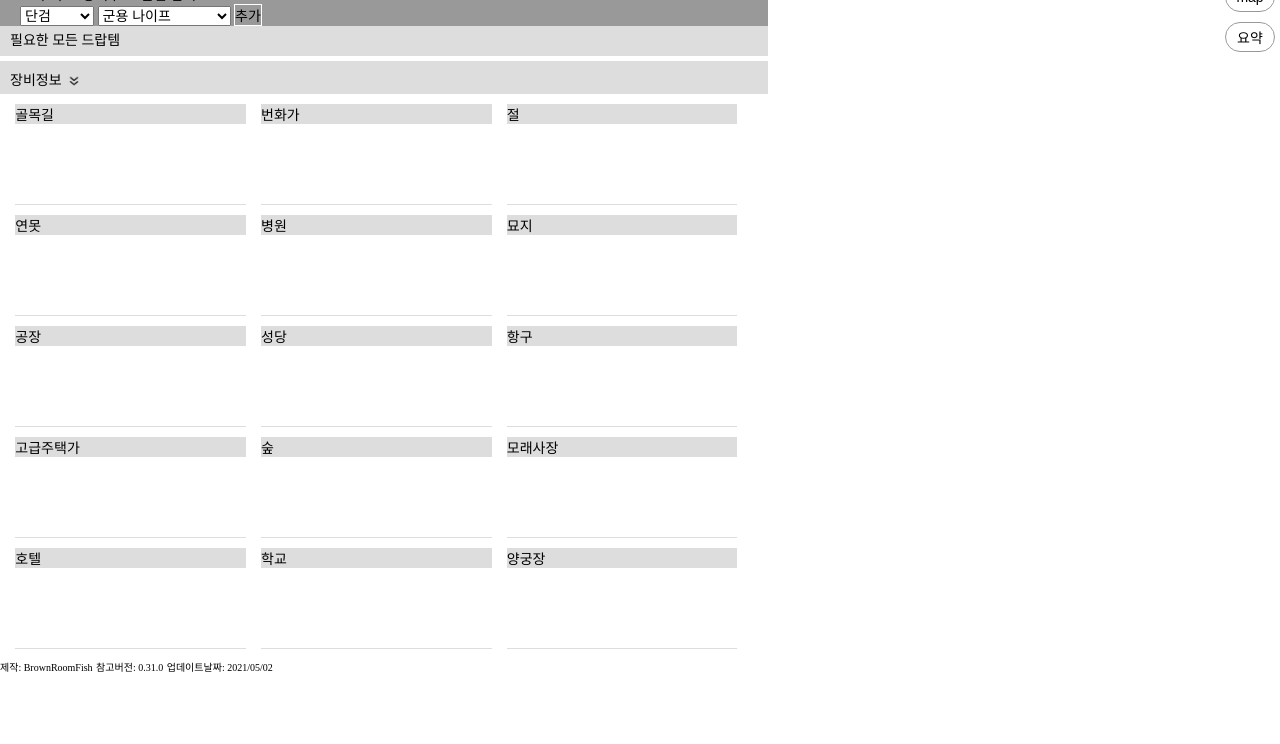
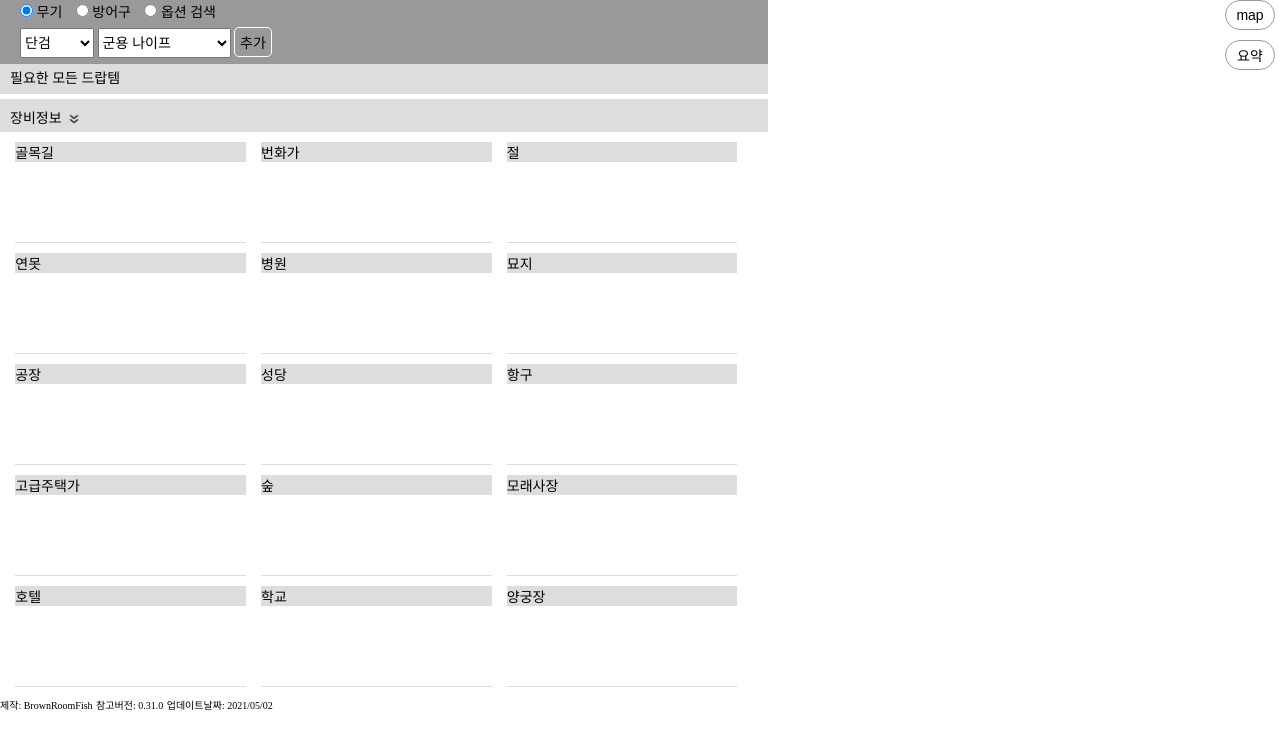
Before and after one commit to 94chl/00RK, a website: page index.html in a window 1280 px wide. Shown: the part 56-800 px from the top of the page. Drawn offline with Linux system fonts and the light colour scheme.

Commit message:
Update common.css

```diff
--- a/css/common.css
+++ b/css/common.css
@@ -37,10 +37,15 @@ body {
 
 .addBtn {
   border: 1px solid #fff;
+  height: 30px;
+  border-radius: 5px;
+  padding: 0 5px;
 }
 
 .delBtn {
   border: 1px solid #000;
+  border-radius: 15px;
+  padding: 5px;
 }
 
 #headerWrap {
@@ -56,6 +61,8 @@ body {
   background: #ddd;
   font-weight: bold;
   font-size: 2em;
+  height: 50px;
+  line-height: 50px;
   border-left:1px solid #999;
   border-bottom:1px solid #999;
 }
@@ -149,15 +156,28 @@ body {
 
 
 #equipSelect {
-  margin-top: 40px;
+  margin-top: 50px;
+  height: 70px;
 }
 
 .selectCategory {
-  height:3em;
+  height:100%;
   box-sizing: border-box;
   padding: 0 20px;
   background: #999;
   position: relative;
+}
+
+.selectCategory .equipSort {
+  margin: 10px 0;
+}
+
+.selectCategory label {
+  margin-right: 10px;
+}
+
+.selectCategory select {
+  height: 30px;
 }
 
 .tabBtn {
@@ -199,6 +219,7 @@ ul.scroll {
 
 #equipBox .tab {
   border-bottom: 1px solid #999;
+  min-height: 35px;
 }
 
 #equipBox li {
@@ -363,6 +384,12 @@ ul.scroll {
   display:none;
 }
 
+.checkDALabel {
+  border: 1px solid #000;
+  border-radius: 15px;
+  padding: 5px;
+}
+
 .drops .dropM{
   width: 100%;
 }
```
